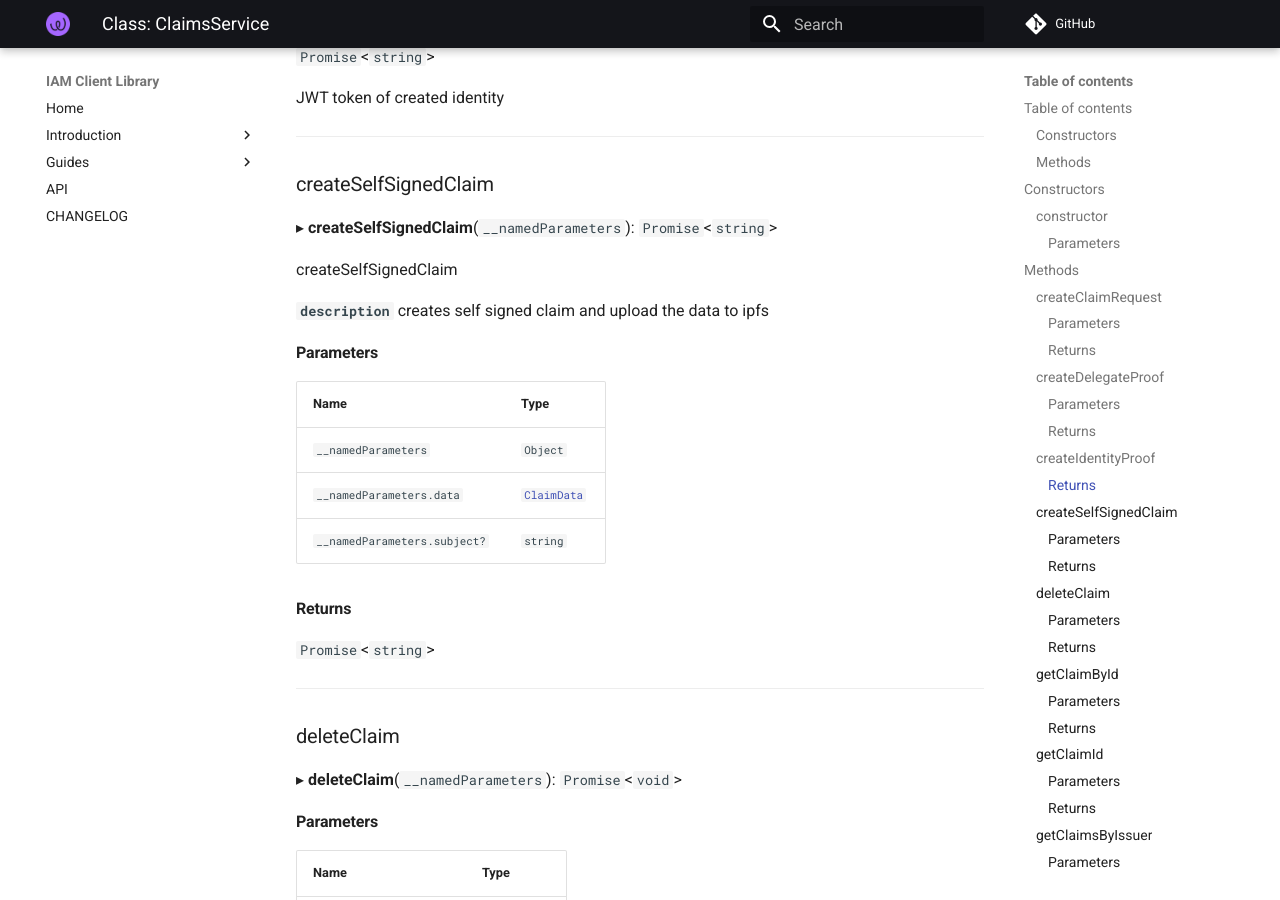
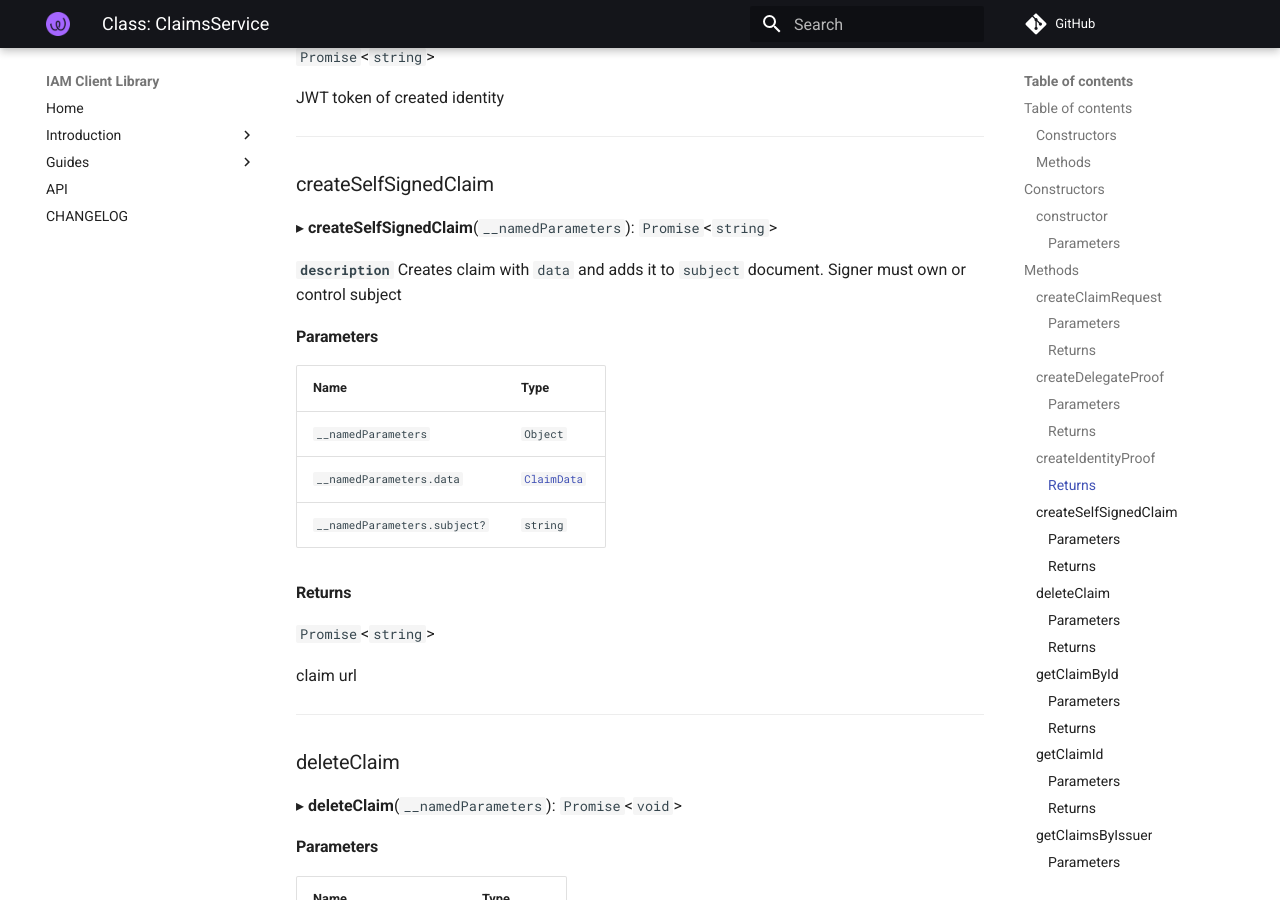
Before and after one commit to energywebfoundation/iam-client-lib, an MkDocs documentation site: the page built from docs/api/classes/ClaimsService.md, in a window 1280 px wide and 900 px high, scrolled down 3103 px. Built offline with MkDocs 1.6.1 and Material for MkDocs 9.7.7, drawn with Linux system fonts in a browser that asks for light colours; comment, search, counter and statistics services are not loaded.

```diff
--- a/docs/api/classes/ClaimsService.md
+++ b/docs/api/classes/ClaimsService.md
@@ -114,9 +114,7 @@
 
 ▸ **createSelfSignedClaim**(`__namedParameters`): `Promise`<`string`\>
 
-createSelfSignedClaim
-
-**`description`** creates self signed claim and upload the data to ipfs
+**`description`** Creates claim with `data` and adds it to `subject` document. Signer must own or control subject
 
 #### Parameters
 
@@ -129,6 +127,8 @@
 #### Returns
 
 `Promise`<`string`\>
+
+claim url
 
 ___
 
```
Also changed, not shown: docs/api/classes/MessagingService.md (+2 -2 lines), 1 other file.
